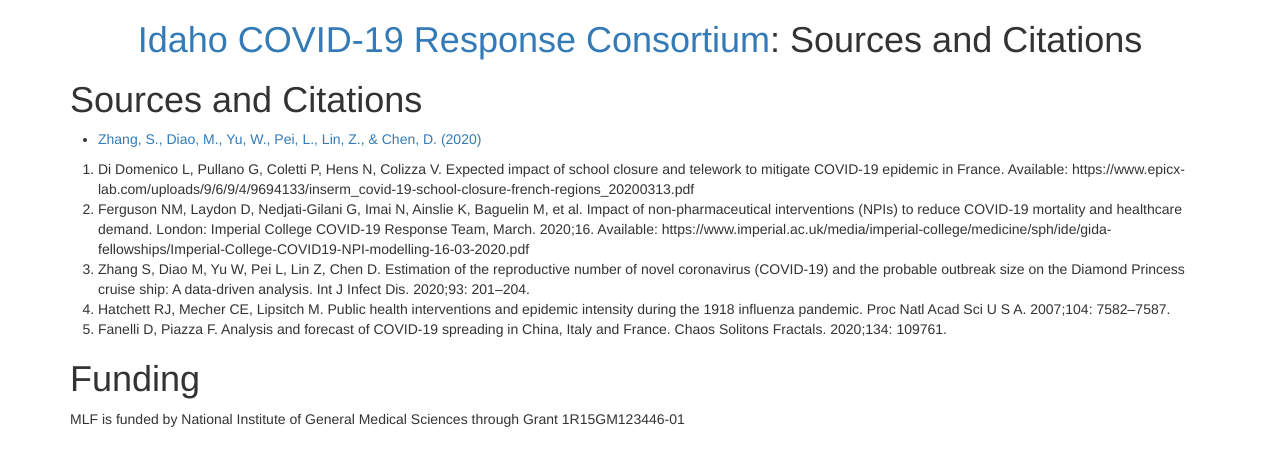
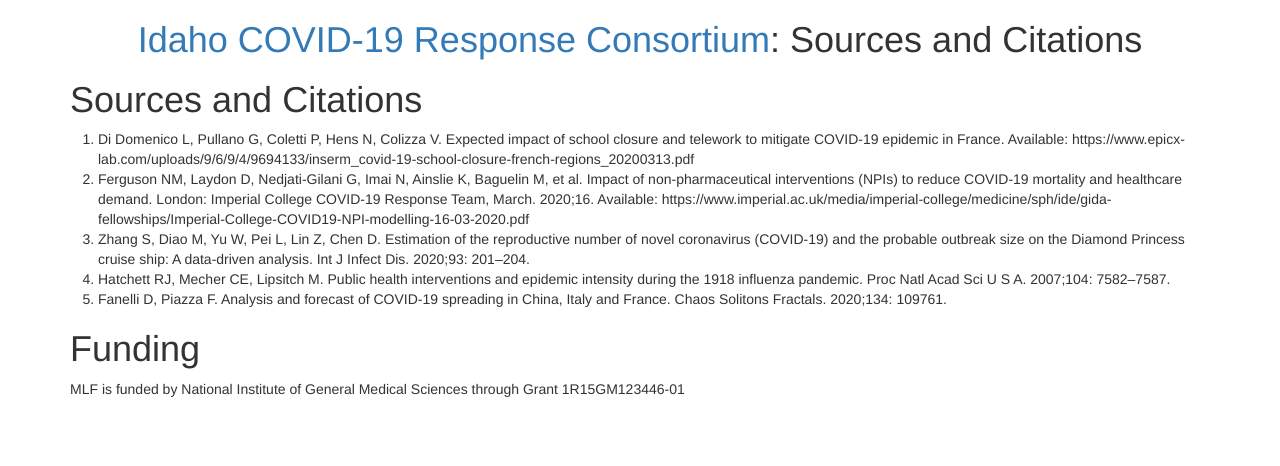
Before and after one commit to magbenji/summary, a Jekyll site: the page built from sources.md, in a window 1280 px wide. Shown: the top 466 px of the page. Built offline with Jekyll 4.4.1, drawn with Linux system fonts in a browser that asks for light colours; our own code applies the rules of GitHub Pages for plain Markdown files.

Commit message:
commented out extra reference.

```diff
--- a/sources.md
+++ b/sources.md
@@ -4,7 +4,7 @@
 ---
 
 # Sources and Citations
-* [Zhang, S., Diao, M., Yu, W., Pei, L., Lin, Z., & Chen, D. (2020)](http://doi.org/10.1016/j.ijid.2020.02.033)
+[//]: # (* [Zhang, S., Diao, M., Yu, W., Pei, L., Lin, Z., & Chen, D. (2020)](http://doi.org/10.1016/j.ijid.2020.02.033))
 
 1. 	Di Domenico L, Pullano G, Coletti P, Hens N, Colizza V. Expected impact of school closure and telework to mitigate COVID-19 epidemic in France. Available: https://www.epicx-lab.com/uploads/9/6/9/4/9694133/inserm_covid-19-school-closure-french-regions_20200313.pdf
 2. 	Ferguson NM, Laydon D, Nedjati-Gilani G, Imai N, Ainslie K, Baguelin M, et al. Impact of non-pharmaceutical interventions (NPIs) to reduce COVID-19 mortality and healthcare demand. London: Imperial College COVID-19 Response Team, March. 2020;16. Available: https://www.imperial.ac.uk/media/imperial-college/medicine/sph/ide/gida-fellowships/Imperial-College-COVID19-NPI-modelling-16-03-2020.pdf
```
